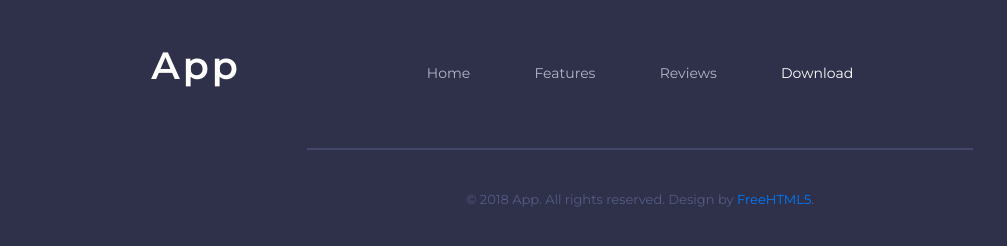
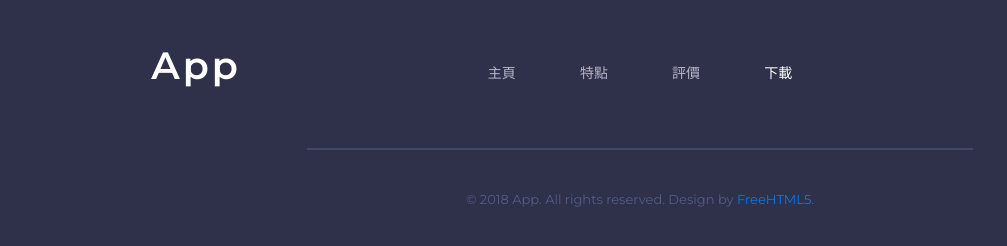
Before and after one commit to rfidapp/rfidapp.github.io, a plain HTML site: page index.html in a window 1280 px wide. Shown: the part 5194-5440 px from the top of the page, 0-1007 px from the left. Drawn offline with Linux system fonts and the light colour scheme.

Commit message:
Initial commit

```diff
--- a/index.html
+++ b/index.html
@@ -272,10 +272,10 @@
 				<div class="column-2-3">
 					<nav class="footer-nav">
 						<ul>
-							<a href="#" onclick="$('#fh5co-hero-wrapper').goTo();return false;"><li>Home</li></a>
-							<a href="#" onclick="$('#fh5co-features').goTo();return false;"><li>Features</li></a>
-							<a href="#" onclick="$('#fh5co-reviews').goTo();return false;"><li>Reviews</li></a>
-							<a href="#" onclick="$('#fh5co-download').goTo();return false;"><li class="active">Download</li></a>
+							<a href="#" onclick="$('#fh5co-hero-wrapper').goTo();return false;"><li>主頁</li></a>
+							<a href="#" onclick="$('#fh5co-features').goTo();return false;"><li>特點</li></a>
+							<a href="#" onclick="$('#fh5co-reviews').goTo();return false;"><li>評價</li></a>
+							<a href="#" onclick="$('#fh5co-download').goTo();return false;"><li class="active">下載</li></a>
 						</ul>
 					</nav>
 				</div>
```
